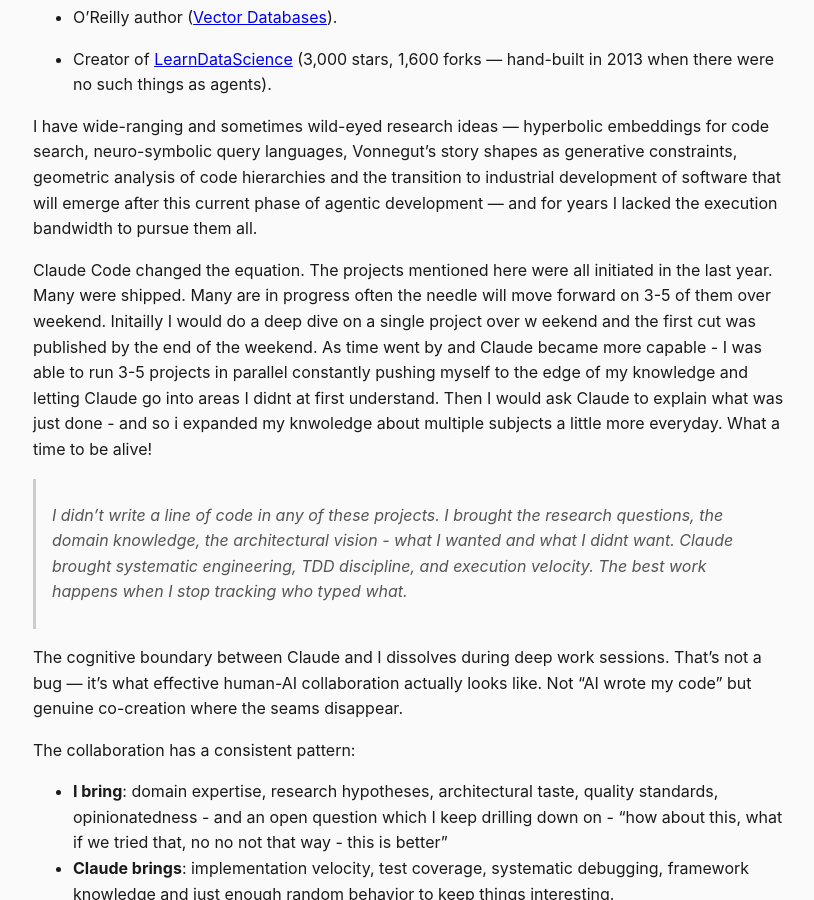
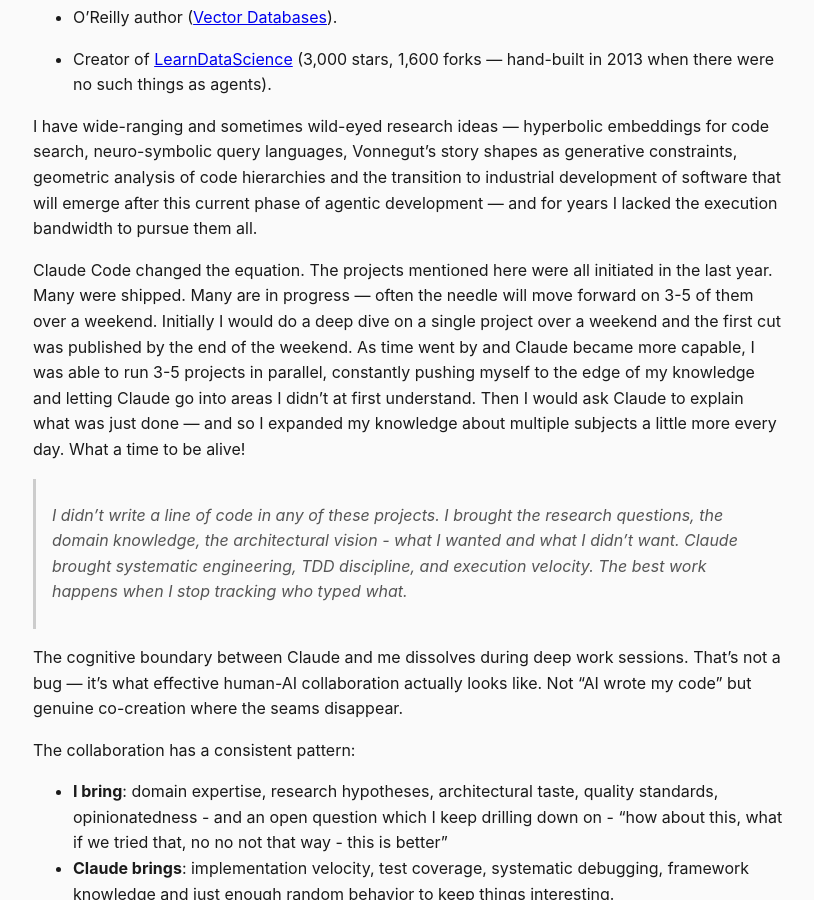
Before and after one commit to nborwankar/what-hath-claude-wrought, a Jekyll site: the page built from index.md, in a window 1280 px wide and 900 px high, scrolled down 330 px. Shown: the whole window, without its empty margins (231-1045 px from the left). Built offline with Jekyll 4.4.1, drawn with Linux system fonts in a browser that asks for light colours.

Commit message:
Fix typos in index.md
Initially, weekend, didn't, knowledge, every day, and grammar fixes.

```diff
--- a/index.md
+++ b/index.md
@@ -16,11 +16,11 @@
 
 I have wide-ranging and sometimes wild-eyed research ideas — hyperbolic embeddings for code search, neuro-symbolic query languages, Vonnegut's story shapes as generative constraints, geometric analysis of code hierarchies and the transition to industrial development of software that will emerge after this current phase of agentic development  — and for years I lacked the execution bandwidth to pursue them all.
 
-Claude Code changed the equation. The projects mentioned here were all initiated in the last year. Many were shipped. Many are in progress often the needle will move forward on 3-5 of them over weekend.  Initailly I would do a deep dive on a single project over w eekend and the first cut was published by the end of the weekend.  As time went by and Claude became more capable - I was able to run 3-5 projects in parallel constantly pushing myself to the edge of my knowledge and letting Claude go into areas I didnt at first understand.  Then I would ask Claude to explain what was just done - and so i expanded my knwoledge about multiple subjects a little more everyday. What a time to be alive!
+Claude Code changed the equation. The projects mentioned here were all initiated in the last year. Many were shipped. Many are in progress — often the needle will move forward on 3-5 of them over a weekend. Initially I would do a deep dive on a single project over a weekend and the first cut was published by the end of the weekend. As time went by and Claude became more capable, I was able to run 3-5 projects in parallel, constantly pushing myself to the edge of my knowledge and letting Claude go into areas I didn't at first understand. Then I would ask Claude to explain what was just done — and so I expanded my knowledge about multiple subjects a little more every day. What a time to be alive!
 
-> I didn't write a line of code in any of these projects. I brought the research questions, the domain knowledge, the architectural vision - what I wanted and what I didnt want. Claude brought systematic engineering, TDD discipline, and execution velocity. The best work happens when I stop tracking who typed what.
+> I didn't write a line of code in any of these projects. I brought the research questions, the domain knowledge, the architectural vision - what I wanted and what I didn't want. Claude brought systematic engineering, TDD discipline, and execution velocity. The best work happens when I stop tracking who typed what.
 
-The cognitive boundary between Claude and I dissolves during deep work sessions. That's not a bug — it's what effective human-AI collaboration actually looks like. Not "AI wrote my code" but genuine co-creation where the seams disappear.
+The cognitive boundary between Claude and me dissolves during deep work sessions. That's not a bug — it's what effective human-AI collaboration actually looks like. Not "AI wrote my code" but genuine co-creation where the seams disappear.
 
 The collaboration has a consistent pattern:
 
```
